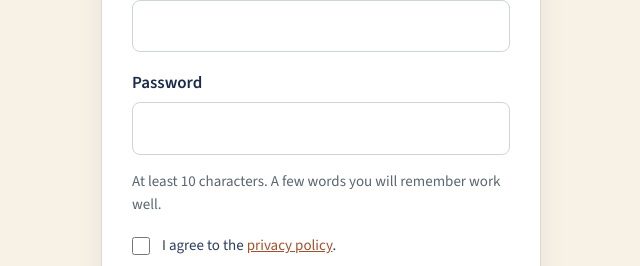
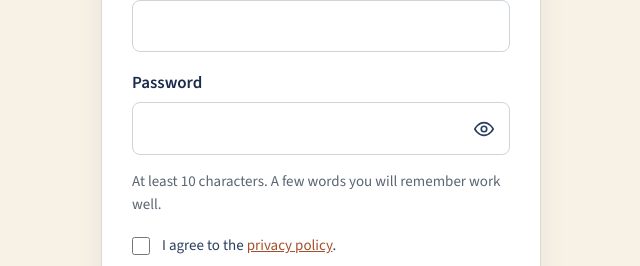
Before and after one commit to stevebsmith88-netizen/Kestrel, a Next.js app: page /sign-up in a window 1280 px wide. Shown: the part 500-766 px from the top of the page, without its empty margins (319-959 px from the left). Built offline with nearby package versions, Linux system fonts and the light colour scheme; no server answers.

Commit message:
Add a show and hide eye to every password box
Co-Authored-By: Claude Sonnet 5.5 <noreply@anthropic.com>
Claude-Session: https://claude.ai/code/session_01K4dgNQi9zgK2fEC5rQo794

```diff
--- a/app/globals.css
+++ b/app/globals.css
@@ -85,6 +85,12 @@ footer a{color:#fff}
 .auth-logo img{display:block;width:180px;height:auto}
 .auth h1{font:400 clamp(28px,4vw,34px)/1.1 "DM Serif Display",Georgia,serif;margin:0 0 6px}
 .auth-intro{color:var(--navy-2);margin:0 0 22px}
+.pw{position:relative}
+.pw input{padding-right:54px}
+.pw-toggle{position:absolute;right:4px;top:50%;transform:translateY(-50%);width:44px;height:44px;border:0;background:none;color:var(--navy-2);cursor:pointer;display:flex;align-items:center;justify-content:center;border-radius:8px}
+.pw-toggle:hover{background:rgba(27,43,75,.07)}
+.pw-toggle:focus-visible{outline:3px solid var(--buff);outline-offset:1px}
+.pw-toggle svg{width:22px;height:22px;fill:none;stroke:currentColor;stroke-width:1.8;stroke-linecap:round;stroke-linejoin:round}
 .auth-done{outline:none}
 .auth-done .help{margin:-8px 0 0}
 .alt{font-size:15px;color:var(--muted);margin:14px 0 0;text-align:center}
--- a/components/AuthForms.tsx
+++ b/components/AuthForms.tsx
@@ -1,7 +1,7 @@
 "use client";
 
 import Link from "next/link";
-import { startTransition, useActionState } from "react";
+import { startTransition, useActionState, useState } from "react";
 import { forgotPassword, resetPassword, signIn, signUp } from "@/lib/auth-actions";
 import { ACCOUNT_TYPES, MARKETING_CONSENT_TEXT, MIN_PASSWORD, type FormState } from "@/lib/auth-copy";
 
@@ -17,6 +17,27 @@ function useAuthForm(action: Action) {
     startTransition(() => run(data));
   };
   return { state, pending, submit };
+}
+
+// A password box with an eye to show or hide what has been typed.
+function PasswordField({ id, name, label, autoComplete, hint, minLength }: { id: string; name: string; label: string; autoComplete: string; hint?: string; minLength?: number }) {
+  const [shown, setShown] = useState(false);
+  return (
+    <div className="row">
+      <label className="lab" htmlFor={id}>{label}</label>
+      <div className="pw">
+        <input id={id} name={name} type={shown ? "text" : "password"} autoComplete={autoComplete} minLength={minLength} required aria-describedby={hint ? `${id}-hint` : undefined} />
+        <button type="button" className="pw-toggle" onClick={() => setShown(!shown)} aria-pressed={shown} aria-label={shown ? "Hide password" : "Show password"}>
+          <svg viewBox="0 0 24 24" aria-hidden="true">
+            <path d="M2 12s3.6-7 10-7 10 7 10 7-3.6 7-10 7S2 12 2 12Z" />
+            <circle cx="12" cy="12" r="3" />
+            {shown && <path d="M4 4l16 16" />}
+          </svg>
+        </button>
+      </div>
+      {hint && <p className="help" id={`${id}-hint`}>{hint}</p>}
+    </div>
+  );
 }
 
 function Problem({ text }: { text?: string }) {
@@ -47,10 +68,7 @@ export function SignInForm({ notice }: { notice?: string }) {
         <label className="lab" htmlFor="si-email">Email</label>
         <input id="si-email" name="email" type="email" autoComplete="email" required />
       </div>
-      <div className="row">
-        <label className="lab" htmlFor="si-password">Password</label>
-        <input id="si-password" name="password" type="password" autoComplete="current-password" required />
-      </div>
+      <PasswordField id="si-password" name="password" label="Password" autoComplete="current-password" />
       <Problem text={state.error} />
       <button type="submit" className="btn" disabled={pending}>{pending ? "Signing in" : "Sign in"}</button>
       <p className="alt"><Link href="/forgot-password">Forgot your password?</Link></p>
@@ -100,11 +118,7 @@ export function SignUpForm() {
         <label className="lab" htmlFor="su-email">Email</label>
         <input id="su-email" name="email" type="email" autoComplete="email" required />
       </div>
-      <div className="row">
-        <label className="lab" htmlFor="su-password">Password</label>
-        <input id="su-password" name="password" type="password" autoComplete="new-password" minLength={MIN_PASSWORD} required aria-describedby="su-hint" />
-        <p className="help" id="su-hint">At least {MIN_PASSWORD} characters. A few words you will remember work well.</p>
-      </div>
+      <PasswordField id="su-password" name="password" label="Password" autoComplete="new-password" minLength={MIN_PASSWORD} hint={`At least ${MIN_PASSWORD} characters. A few words you will remember work well.`} />
       <div className="row">
         <label className="consent">
           <input name="agree" type="checkbox" />
@@ -155,15 +169,8 @@ export function ResetPasswordForm() {
   const { state, pending, submit } = useAuthForm(resetPassword);
   return (
     <form onSubmit={submit} noValidate>
-      <div className="row">
-        <label className="lab" htmlFor="rp-password">New password</label>
-        <input id="rp-password" name="password" type="password" autoComplete="new-password" minLength={MIN_PASSWORD} required />
-        <p className="help">At least {MIN_PASSWORD} characters.</p>
-      </div>
-      <div className="row">
-        <label className="lab" htmlFor="rp-again">Type it again</label>
-        <input id="rp-again" name="again" type="password" autoComplete="new-password" required />
-      </div>
+      <PasswordField id="rp-password" name="password" label="New password" autoComplete="new-password" minLength={MIN_PASSWORD} hint={`At least ${MIN_PASSWORD} characters.`} />
+      <PasswordField id="rp-again" name="again" label="Type it again" autoComplete="new-password" />
       <Problem text={state.error} />
       <button type="submit" className="btn" disabled={pending}>{pending ? "Saving" : "Save my new password"}</button>
     </form>
```
